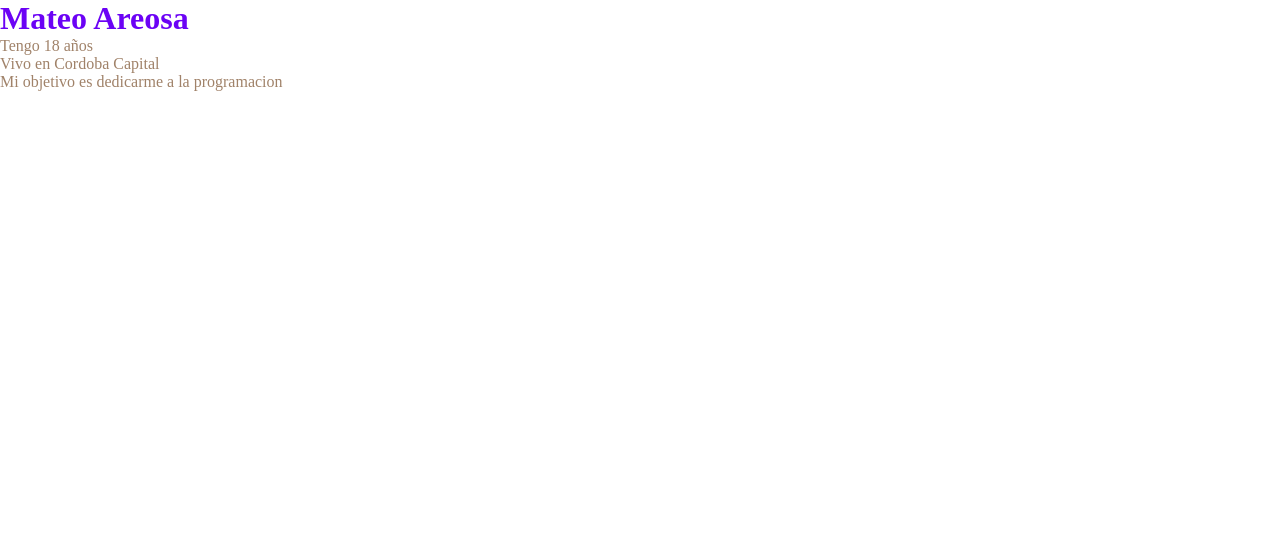
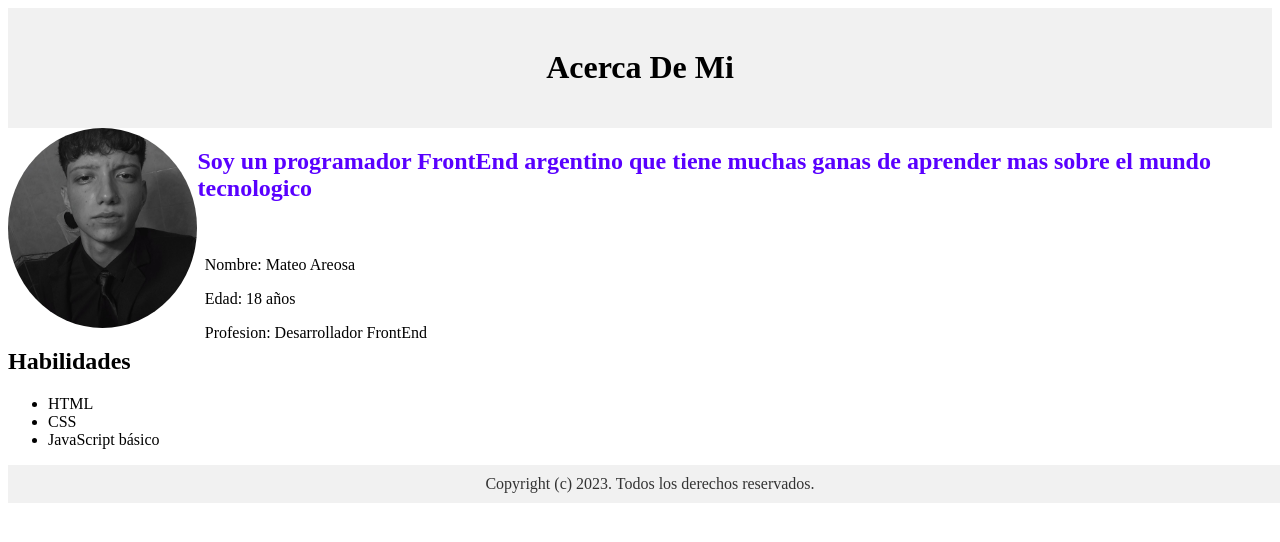
Before and after one commit to mateito29/web_personal, a plain HTML site: page index.html in a window 1280 px wide. Drawn offline with Linux system fonts and the light colour scheme.

Commit message:
segunda entrega

```diff
--- a/index.html
+++ b/index.html
@@ -1,15 +1,43 @@
 <!DOCTYPE html>
-<html lang="en">
+<html lang="es">
+
 <head>
     <meta charset="UTF-8">
     <meta name="viewport" content="width=device-width, initial-scale=1.0">
     <link rel="stylesheet" href="style.css">
-    <title>Document</title>
+    <title>Sobre Mi</title>
 </head>
+
 <body>
-    <h1>Mateo Areosa</h1>
-    <p>Tengo 18 años</p>
-    <p>Vivo en Cordoba Capital</p>
-    <p>Mi objetivo es dedicarme a la programacion</p>
+    <header>
+        <h1>Acerca De Mi</h1>
+    </header>
+    <section>
+        <div id="info-personal">
+            <div class="foto-container">
+                <img src="img/foto-perfil.jpeg" alt="" width="200px">
+                <h2>Soy un programador FrontEnd argentino que tiene muchas ganas de aprender mas sobre el mundo tecnologico
+                </h2>
+            </div>
+            <div class="info-container">
+                <p>Nombre: Mateo Areosa</p>
+                <p>Edad: 18 años</p>
+                <p>Profesion: Desarrollador FrontEnd</p>
+            </div>
+        </div>
+
+        <div id="habilidades">
+            <h2>Habilidades</h2>
+            <ul>
+                <li>HTML</li>
+                <li>CSS</li>
+                <li>JavaScript básico</li>
+            </ul>
+        </div>
+    </section>
+    <footer>
+        Copyright (c) 2023. Todos los derechos reservados.
+    </footer>
 </body>
+
 </html>
--- a/style.css
+++ b/style.css
@@ -1,13 +1,45 @@
-*{
-    margin: 0;
-    padding: 0;
-    box-sizing: border-box;
+header {
+  background-color: #f1f1f1;
+  padding: 20px;
+  text-align: center;
+  }
+  /* Estilos para las subsecciones */
+
+  .foto-container{
+    display: flex;
+    color: rgb(89, 0, 255);
+  }
+  .foto-container img{
+    border-radius: 50%;
+    height: 200px;
+    object-fit: cover;
+  }
+  .info-container{
+    position: absolute;
+    top: 30%;
+    left: 16%;
+
+  }
+  /* Estilos para el footer */
+  footer {
+  background-color: #f1f1f1;
+  color: #333;
+  text-align: center;
+  padding: 10px;
+  bottom: 0;
+  width: 100%;
 }
 
-h1{
-    color: rgb(107, 2, 245);
+@media (max-width: 600px) {
+  .foto-container {
+    flex-direction: column;
+    text-align: center;
+  }
+  .info-container {
+    position: static;
+    text-align: center;
+  }
+  .foto-container img {
+    width: 100%; /* Haz que la imagen ocupe todo el ancho */
+  }
 }
-
-p{
-    color: rgb(160, 130, 105) ;
-}
```
Also changed, not shown: img/foto-perfil.jpeg (added).
